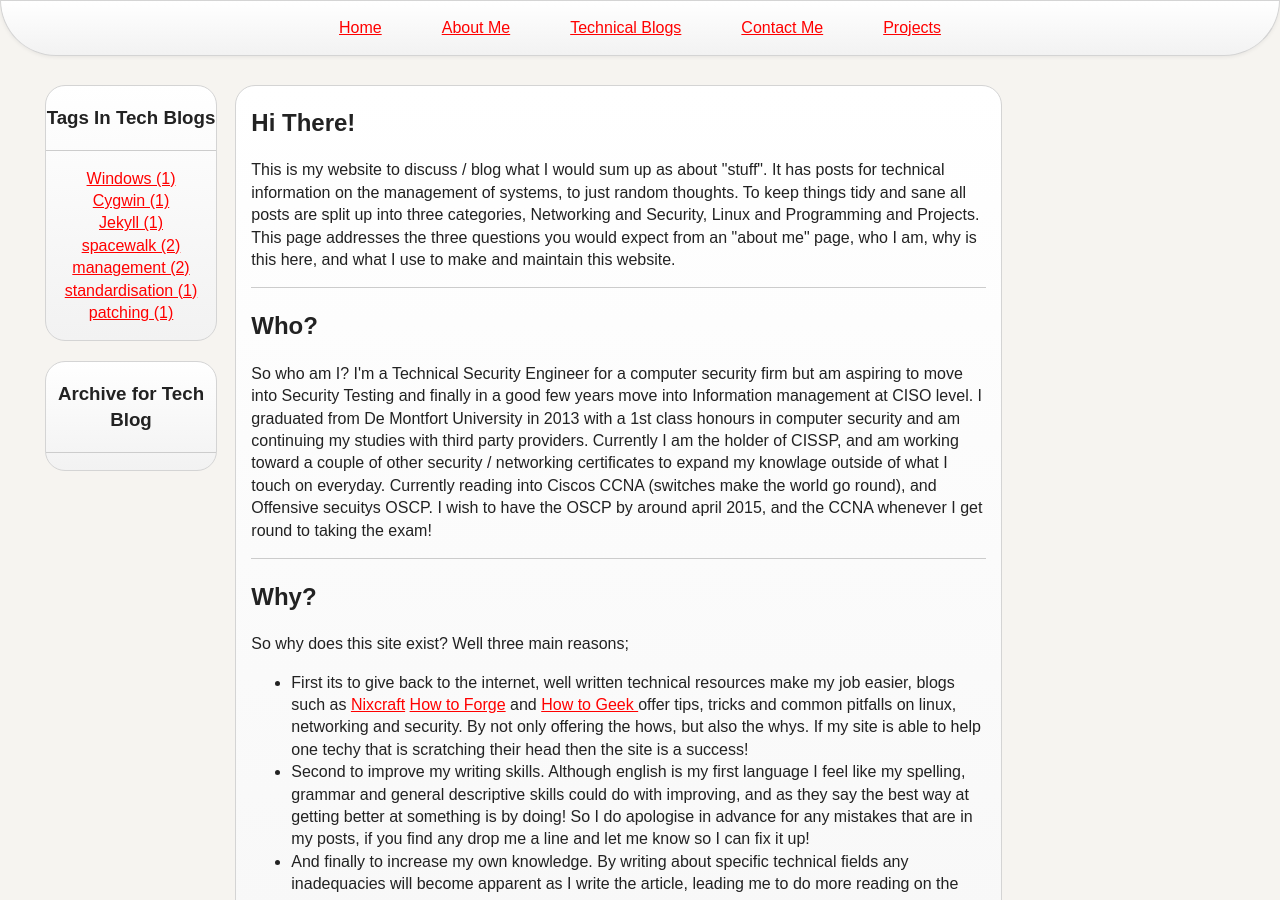
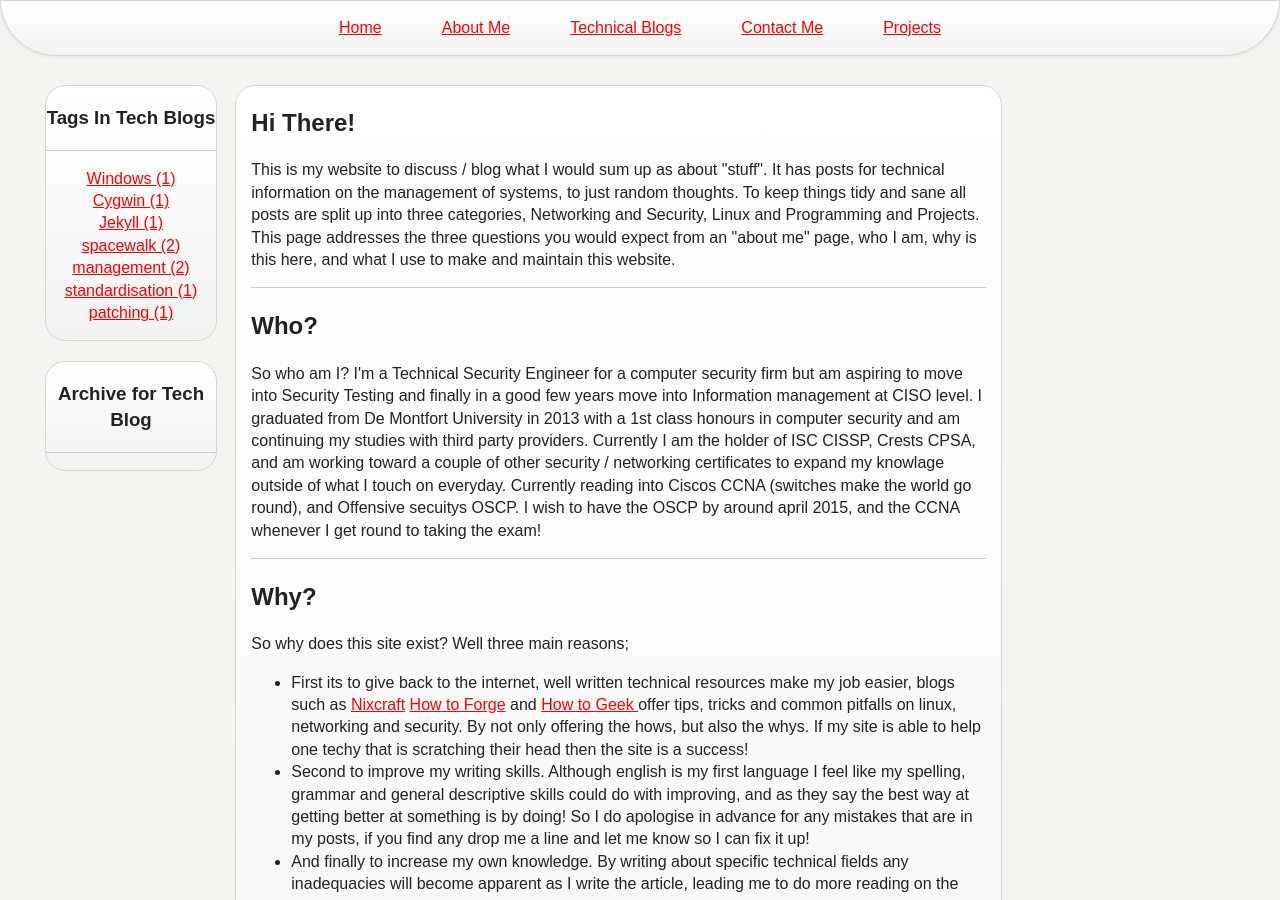
Before and after one commit to leostat/Necurity.co.uk, a Jekyll site: the page built from about.html, in a window 1280 px wide and 900 px high. Built offline with Jekyll 4.4.1, drawn with Linux system fonts in a browser that asks for light colours; nearby versions of some CDN libraries.

Commit message:
Added cpsa

```diff
--- a/about.html
+++ b/about.html
@@ -30,7 +30,7 @@ title: About Me
 		</p> <hr />
 		<h2> Who? </h2>
 		<p>
-		So who am I? I'm a Technical Security Engineer for a computer security firm but am aspiring to move into Security Testing and finally in a good few years move into Information management at CISO level. I graduated from De Montfort University in 2013 with a 1st class honours in computer security and am continuing my studies with third party providers. Currently I am the holder of CISSP, and am working toward a couple of other security  / networking certificates to expand my knowlage outside of what I touch on everyday. Currently reading into Ciscos CCNA (switches make the world go round), and Offensive secuitys OSCP. I wish to have the OSCP by around april 2015, and the CCNA whenever I get round to taking the exam!
+		So who am I? I'm a Technical Security Engineer for a computer security firm but am aspiring to move into Security Testing and finally in a good few years move into Information management at CISO level. I graduated from De Montfort University in 2013 with a 1st class honours in computer security and am continuing my studies with third party providers. Currently I am the holder of ISC CISSP, Crests CPSA, and am working toward a couple of other security  / networking certificates to expand my knowlage outside of what I touch on everyday. Currently reading into Ciscos CCNA (switches make the world go round), and Offensive secuitys OSCP. I wish to have the OSCP by around april 2015, and the CCNA whenever I get round to taking the exam!
 		</p> <hr />
 		<h2> Why? </h2>
 		<p>
```
